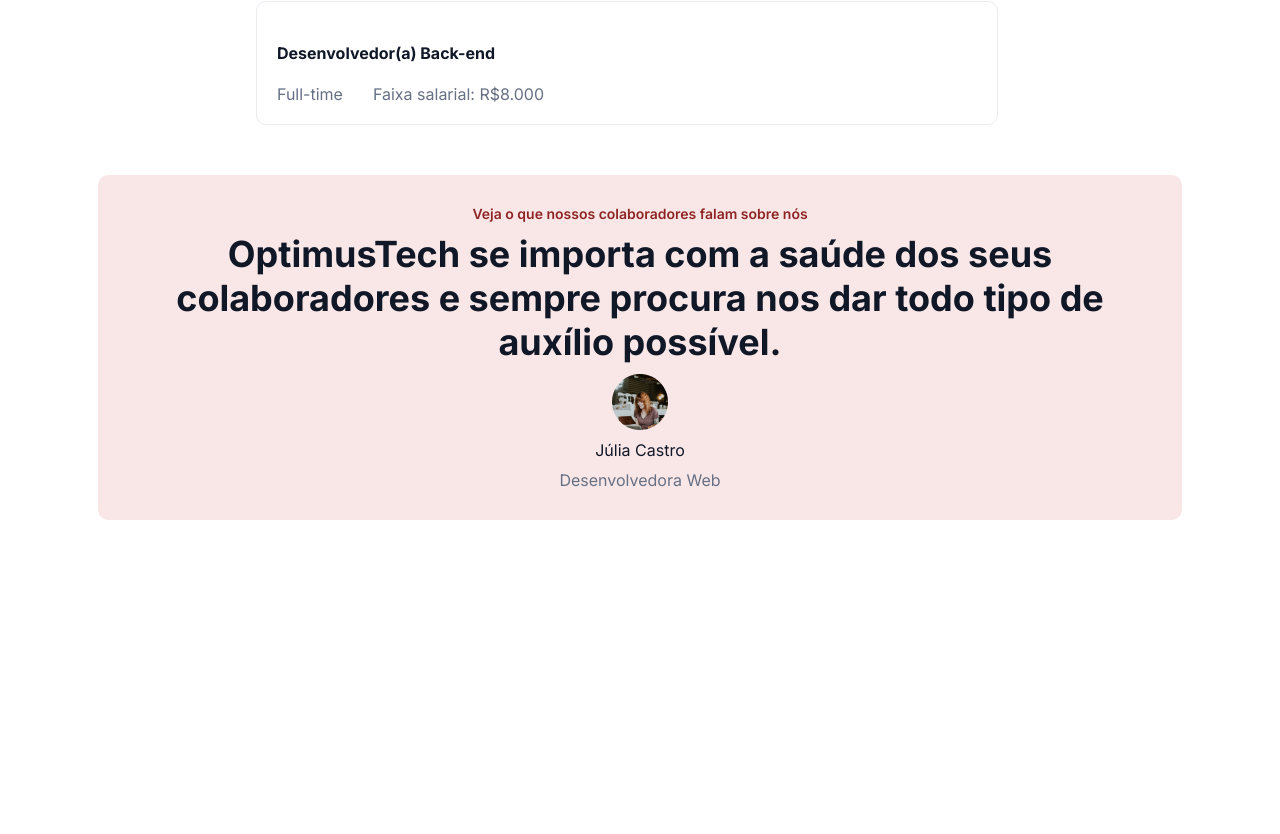
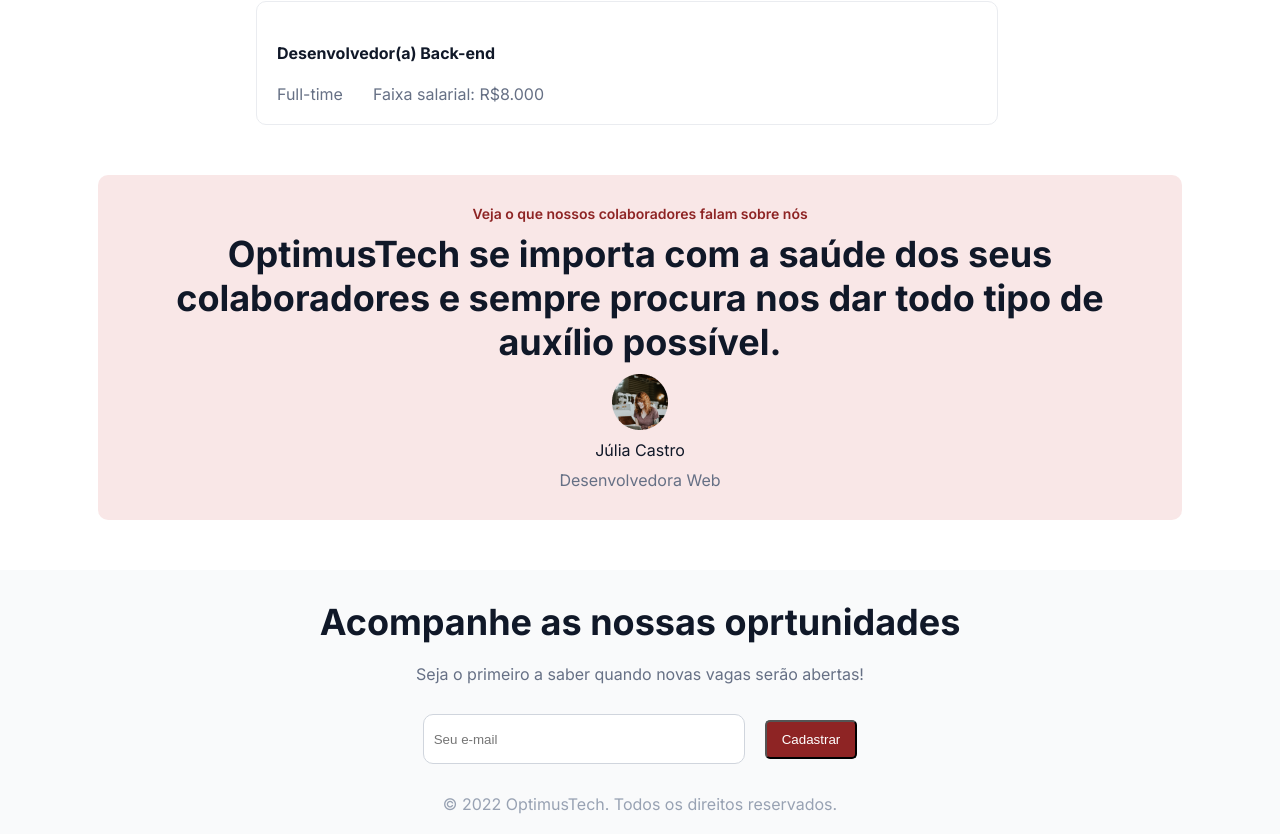
Before and after one commit to yoruwitch/optimus-tech, a React (Vite) app: page / in a window 1280 px wide. Shown: the part 1834-2668 px from the top of the page. Before the commit the page ends 2404 px from the top, so only its background shows below. Built offline with nearby package versions, Linux system fonts and the light colour scheme.

Commit message:
feat: footer and web version 1.0 complete

```diff
--- a/index.html
+++ b/index.html
@@ -2,7 +2,7 @@
 <html lang="en">
     <head>
         <meta charset="UTF-8" />
-        <link rel="icon" type="image/svg+xml" href="/vite.svg" />
+        <link rel="icon" type="image/svg+xml" href="src/assets/favicon.ico" />
         <link rel="preconnect" href="https://fonts.googleapis.com" />
         <link rel="preconnect" href="https://fonts.gstatic.com" crossorigin />
         <link
@@ -10,7 +10,7 @@
             rel="stylesheet"
         />
         <meta name="viewport" content="width=device-width, initial-scale=1.0" />
-        <title>Vite + React + TS</title>
+        <title>Optimus Tech</title>
     </head>
     <body>
         <div id="root"></div>
--- a/src/App.tsx
+++ b/src/App.tsx
@@ -1,6 +1,7 @@
 import "./App.css";
 import Banner from "./components/Banner";
 import Depoimnets from "./components/Depoiments";
+import Footer from "./components/Footer";
 import Header from "./components/Header";
 import JobOpening from "./components/JobOpening";
 import Metrics from "./components/Metrics";
@@ -15,6 +16,7 @@
             <Banner />
             <JobOpening />
             <Depoimnets />
+            <Footer />
         </>
     );
 }
--- /dev/null
+++ b/src/components/Footer/index.tsx
@@ -0,0 +1,27 @@
+import "./style.css";
+function Footer() {
+    return (
+        <>
+            <footer>
+                <h3>Acompanhe as nossas oprtunidades</h3>
+                <span className="ad_email">
+                    Seja o primeiro a saber quando novas vagas serão abertas!
+                </span>
+                <form action="submit">
+                    <input
+                        type="email"
+                        name="email"
+                        id="email"
+                        placeholder="Seu e-mail"
+                    />
+                    <button type="submit">Cadastrar</button>
+                </form>
+                <span className="copyright">
+                    © 2022 OptimusTech. Todos os direitos reservados.
+                </span>
+            </footer>
+        </>
+    );
+}
+
+export default Footer;
--- /dev/null
+++ b/src/components/Footer/style.css
@@ -0,0 +1,45 @@
+footer {
+    align-items: center;
+    display: flex;
+    justify-content: center;
+    flex-direction: column;
+    text-align: center;
+    background-color: #f9fafb;
+    padding: 20px;
+}
+
+footer h3 {
+    color: var(--title);
+    font-size: 36px;
+    margin: 10px 0 20px 0;
+}
+
+footer form {
+  margin: 30px auto;
+}
+
+footer #email {
+    border-radius: 10px;
+    border: 1px solid #d0d5dd;
+    width: 300px;
+    height: 28px;
+    padding: 10px;
+    background-color: var(--base-white);
+}
+
+.ad_email {
+    color: #667085;
+}
+
+footer button {
+    background-color: var(--red);
+    color: var(--base-white);
+    padding: 10px 15px;
+    border-radius: 5px;
+    cursor: pointer;
+    margin-left: 20px;
+}
+
+.copyright {
+    color: #98a2b3;
+}
```
Also changed, not shown: 1 other file (tests, documents, lock files or other folders).
